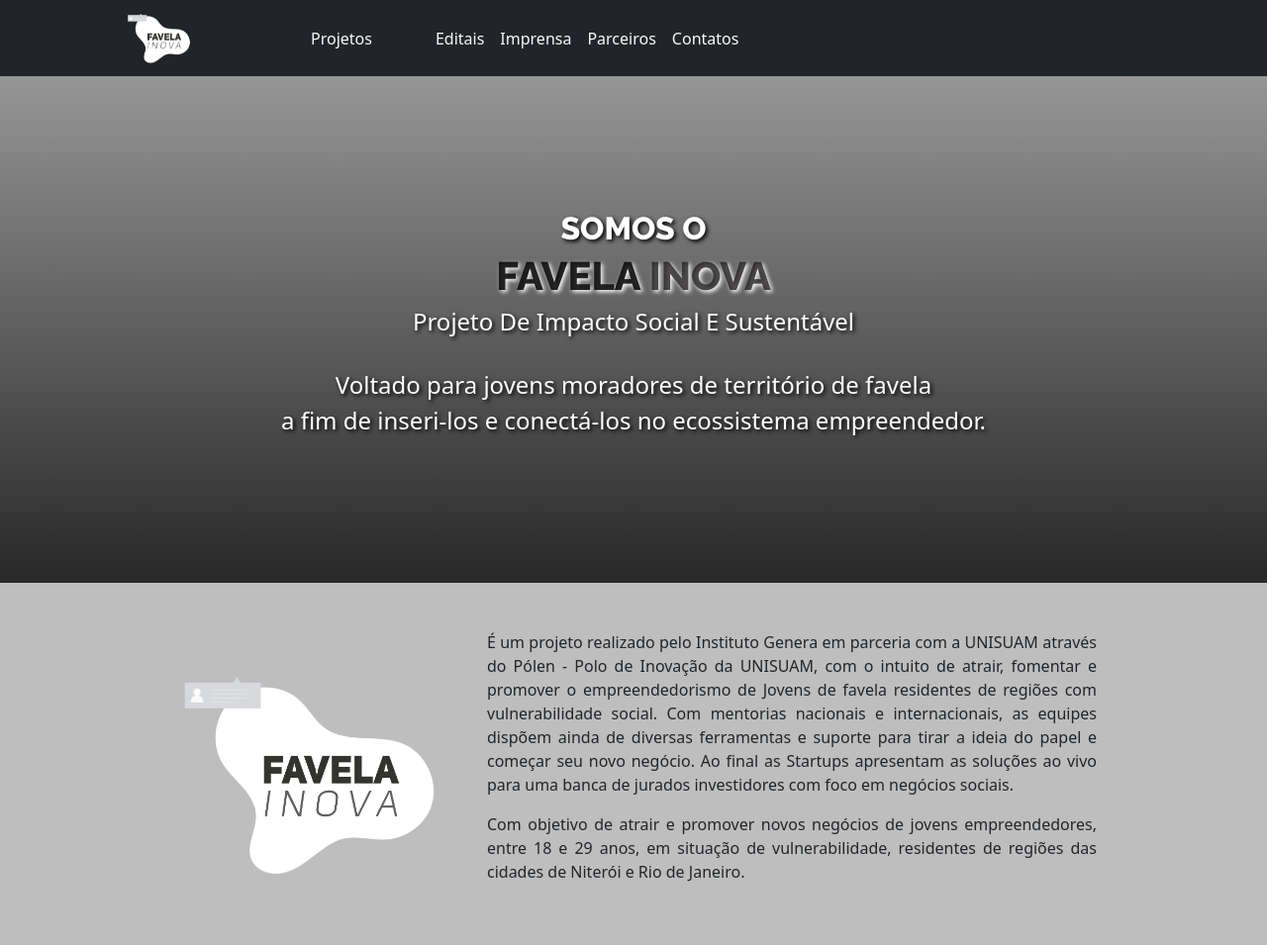
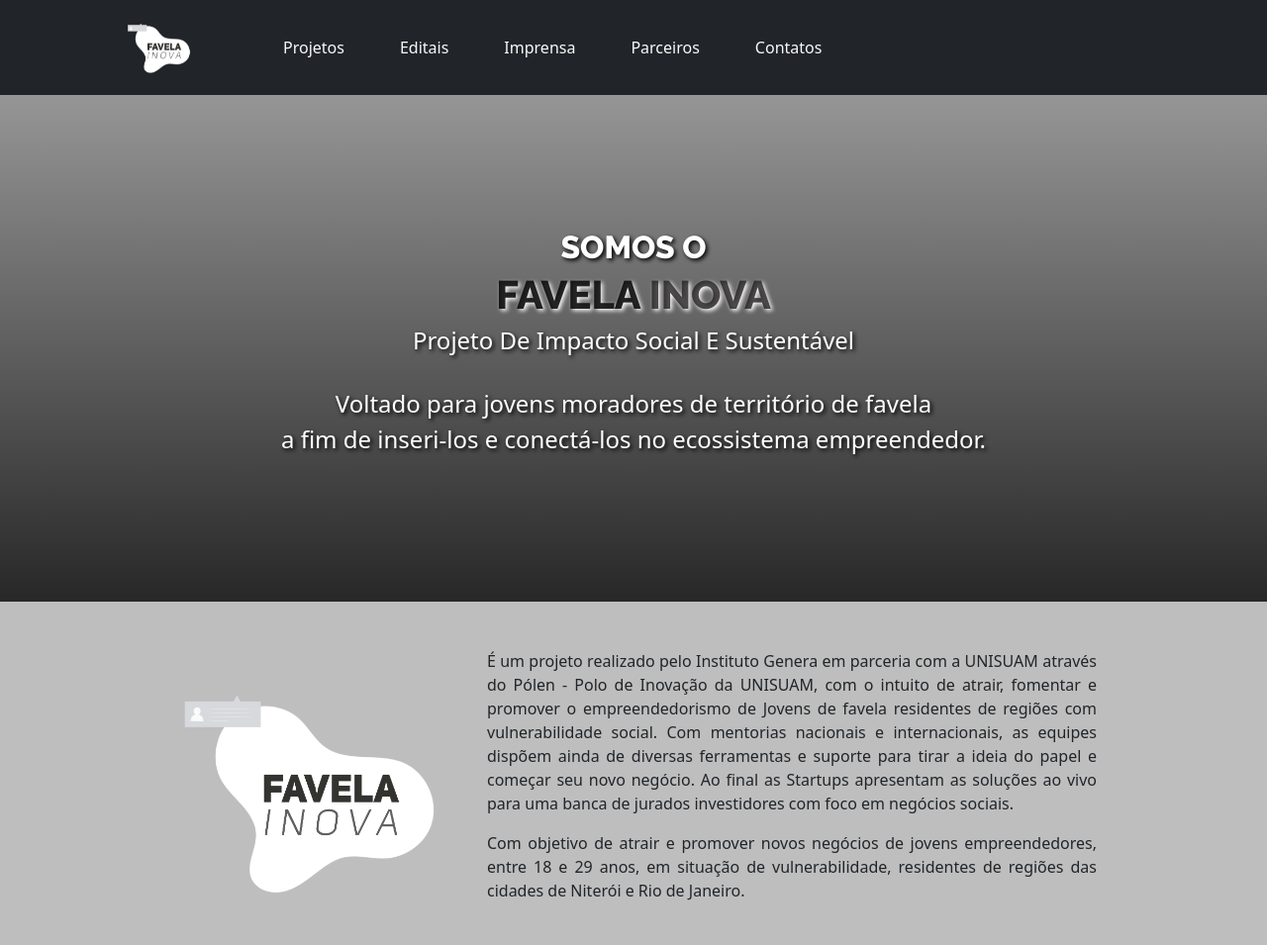
Before and after one commit to daniguido/FavelaInova, a plain HTML site: page index.html in a window 1280 px wide. Shown: the top 955 px of the page at 99% size. Drawn offline with nearby package versions, Linux system fonts and the light colour scheme.

Commit message:
espaço entre os Menu

```diff
--- a/assets/css/style.css
+++ b/assets/css/style.css
@@ -5,6 +5,7 @@ body{
 nav li {
   list-style: none;
   cursor: pointer;
+  margin: 20px;
 }
 
 .nav-item a:hover {
--- a/index.html
+++ b/index.html
@@ -51,7 +51,7 @@
               Instituto
             </a>
           </li> -->
-          <li class="nav-item mx-5"> <!-- mx-5 aumenta para os lados -->
+          <li class="nav-item"> <!-- mx-5 aumenta para os lados -->
             <a class="nav-link text-light" href="projetos.html" aria-current="page">Projetos</a>
           </li>
           <li class="nav-item">
```
